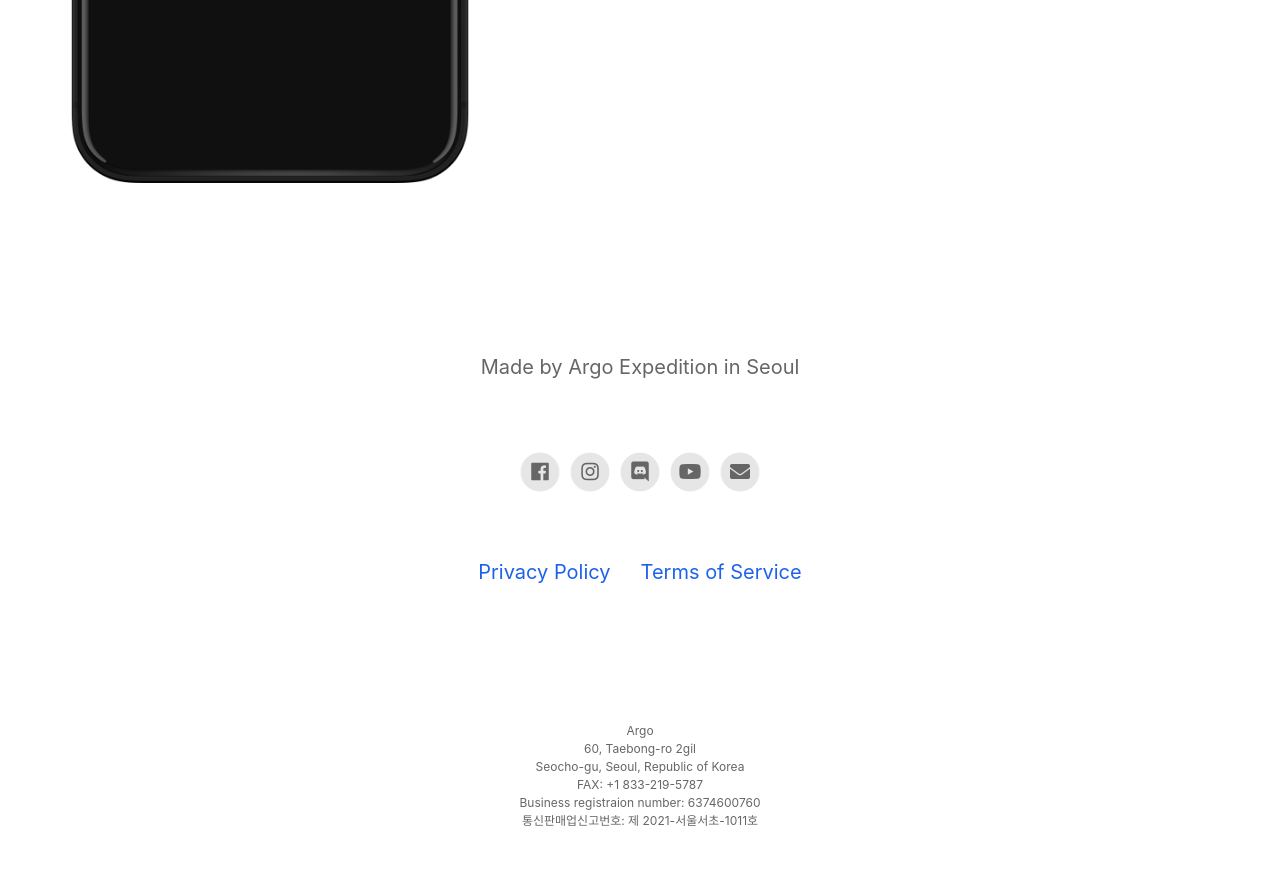
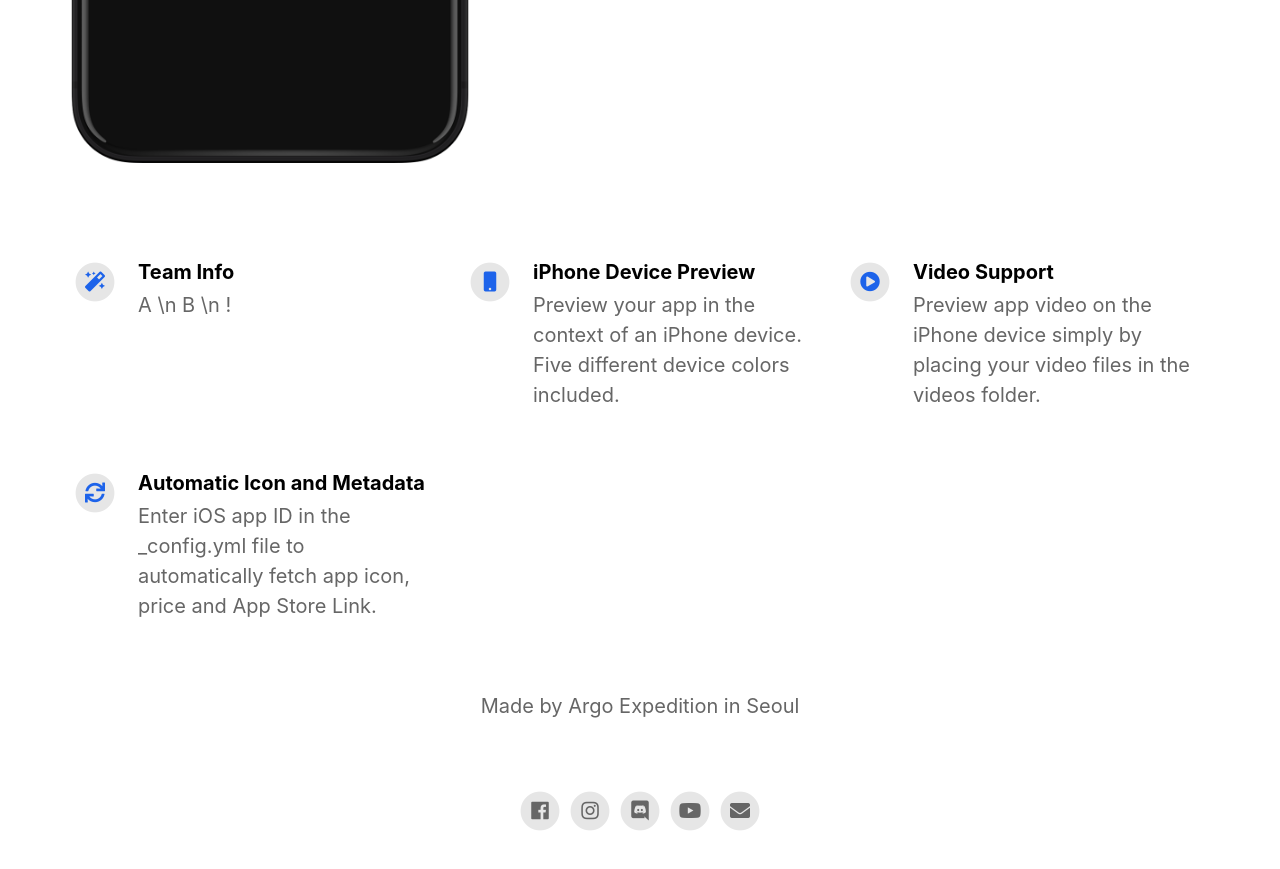
Before and after one commit to ArgoExped/Frozen-Arts, a Jekyll site: the page built from index.html, in a window 1280 px wide and 900 px high, scrolled down 822 px. Shown: the top 869 px of the window. Built offline with Jekyll 4.4.1, drawn with Linux system fonts in a browser that asks for light colours; nearby versions of some CDN libraries.

Commit message:
info panel test

```diff
--- a/_config.yml
+++ b/_config.yml
@@ -12,7 +12,7 @@ presskit_download_link                    :
 app_icon                                  : assets/appicon.png                      # Automatically populates if not set and if iOS app ID is set.  Otherwise enter path to icon file manually.
 app_name                                  : 2048 Heroes                                          # Automatically populates if not set and if iOS app ID is set.  Otherwise enter manually.
 app_price                                 :                                # Automatically populates if not set and if iOS app ID is set.  Otherwise enter manually.
-app_description                           : 2048 with powerful heroes!<br>   Build your team,<br>           make 2048 and beat other players!
+app_description                           : 2048 with powerful heroes!<br> Build your team,<br> make 2048 and beat other players!
 
 enable_smart_app_banner                   : true                                      # Set to true to show a smart app banner at top of page on mobile devices.
 
@@ -35,21 +35,21 @@ discord_username                          : A3mwB2bt
 # Feature List                            Edit, add or remove features to be presented.
 features                                  :
 
-  - title                                 : #Team Info
-    description                           : #A \n B \n !
-    fontawesome_icon_name                 : #magic
+  - title                                 : Team Info
+    description                           : A \n B \n !
+    fontawesome_icon_name                 : magic
 
-  - title                                 : #iPhone Device Preview
-    description                           : #Preview your app in the context of an iPhone device. Five different device colors included.
-    fontawesome_icon_name                 : #mobile
+  - title                                 : iPhone Device Preview
+    description                           : Preview your app in the context of an iPhone device. Five different device colors included.
+    fontawesome_icon_name                 : mobile
 
-  - title                                 : #Video Support
-    description                           : #Preview app video on the iPhone device simply by placing your video files in the videos folder.
-    fontawesome_icon_name                 : #play-circle
+  - title                                 : Video Support
+    description                           : Preview app video on the iPhone device simply by placing your video files in the videos folder.
+    fontawesome_icon_name                 : play-circle
 
-  - title                                 : #Automatic Icon and Metadata
-    description                           : #Enter iOS app ID in the _config.yml file to automatically fetch app icon, price and App Store Link.
-    fontawesome_icon_name                 : #sync
+  - title                                 : Automatic Icon and Metadata
+    description                           : Enter iOS app ID in the _config.yml file to automatically fetch app icon, price and App Store Link.
+    fontawesome_icon_name                 : sync
 
   - title                                 : #Easy to Tweak
     description                           : #Tweak accent color, images, icons and transparency via the _config.yml file. No HTML/CSS needed.
--- a/_includes/head.html
+++ b/_includes/head.html
@@ -6,7 +6,6 @@
 
 	<title class="pageTitle">{{ site.page_title }}</title>
 	<meta name="description" content="{{ site.app_description }}">
-	<p class="headText">Made by </p>
 
 	<link rel="shortcut icon" href="{{ site.app_icon | relative_url }}">
 
```
